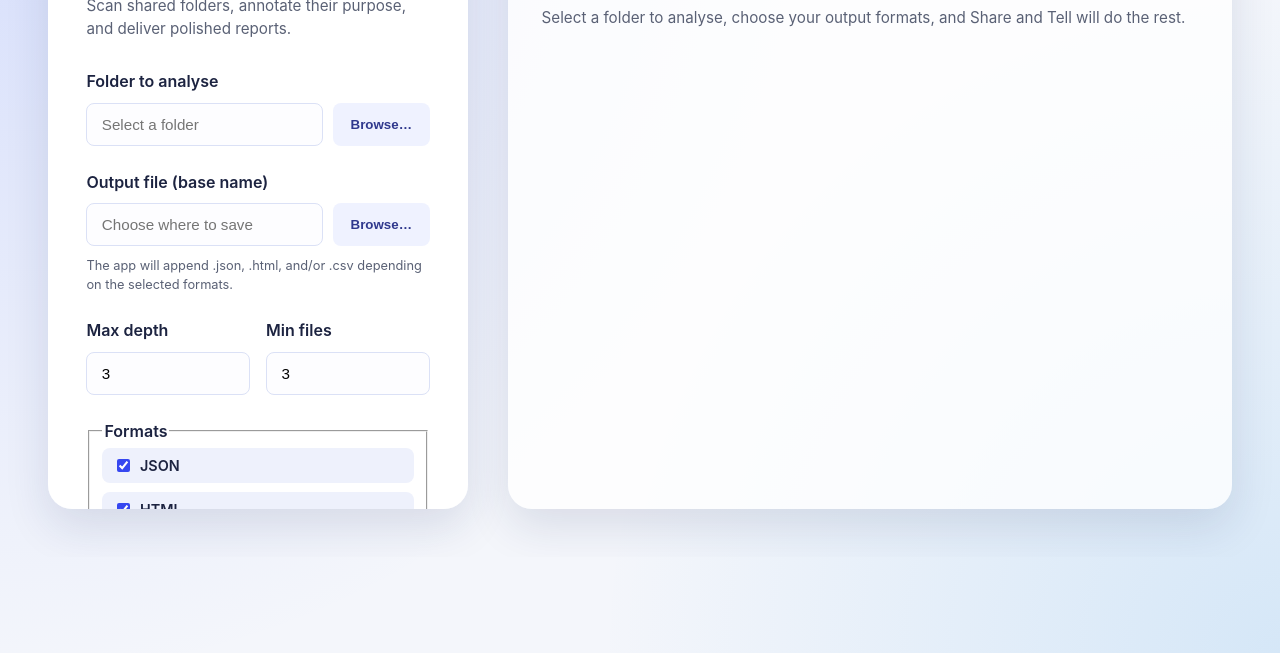
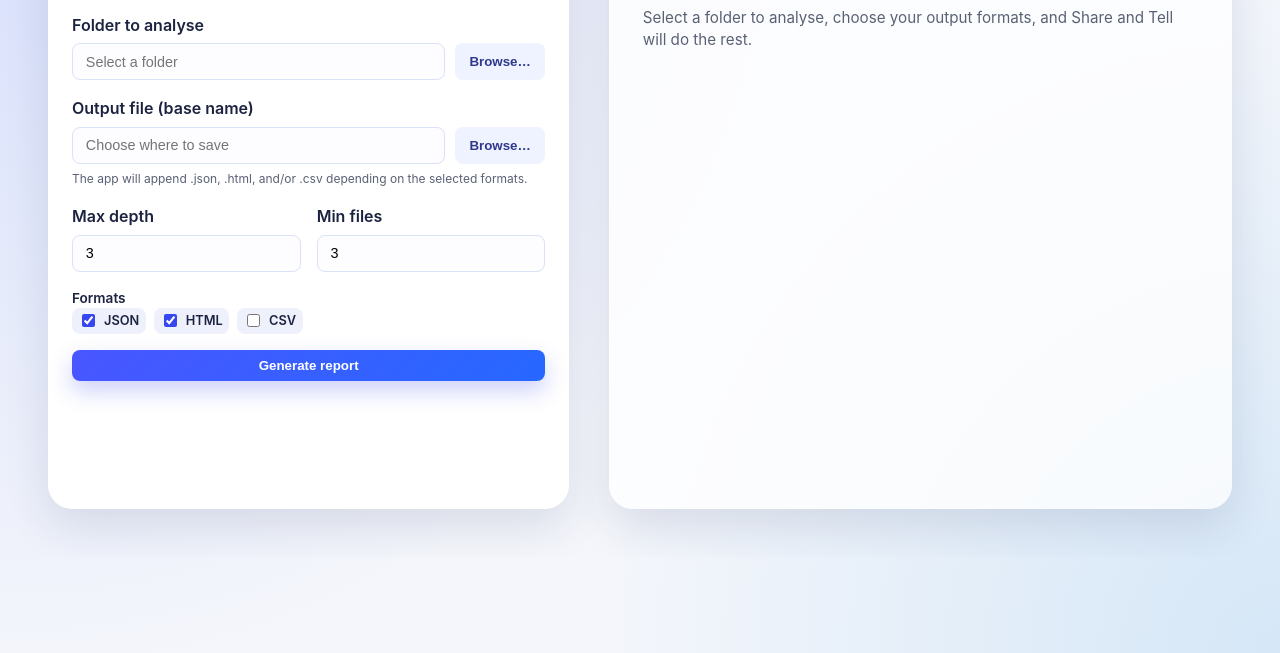
Before and after one commit to pubino/share-and-tell, a website with bundled scripts: page electron-app/src/renderer/index.html in a window 1280 px wide. Shown: the part 147-800 px from the top of the page. Built offline with nearby package versions, Linux system fonts and the light colour scheme.

Commit message:
Polish Electron UI and make macOS app single-window

```diff
--- a/electron-app/src/main/main.ts
+++ b/electron-app/src/main/main.ts
@@ -41,9 +41,7 @@ app.whenReady().then(createWindow).catch((error: unknown) => {
 });
 
 app.on("window-all-closed", () => {
-  if (process.platform !== "darwin") {
-    app.quit();
-  }
+  app.quit();
 });
 
 app.on("activate", async () => {
--- a/electron-app/src/renderer/index.html
+++ b/electron-app/src/renderer/index.html
@@ -39,8 +39,9 @@
               <input id="files-input" name="minFiles" type="number" min="0" value="3" />
             </div>
           </div>
-          <fieldset class="form__group">
+          <fieldset>
             <legend>Formats</legend>
+            <div class="formats">
               <label class="checkbox">
                 <input type="checkbox" name="format" value="json" checked />
                 JSON
@@ -53,6 +54,7 @@
                 <input type="checkbox" name="format" value="csv" />
                 CSV
               </label>
+            </div>
           </fieldset>
           <footer class="form__footer">
             <button type="submit" class="btn btn--primary">Generate report</button>
--- a/electron-app/src/renderer/styles.css
+++ b/electron-app/src/renderer/styles.css
@@ -44,43 +44,43 @@ body {
   gap: 2.5rem;
   padding: 3rem;
   height: calc(100vh - 6rem);
-  overflow: hidden;
+  overflow: auto;
 }
 
 .panel {
-  flex: 0 0 420px;
+  flex: 0 0 auto;
+  min-width: 360px;
   background: var(--color-panel);
   border-radius: var(--radius-large);
-  padding: 2.4rem;
+  padding: 1.5rem;
   box-shadow: var(--shadow-soft);
   display: flex;
   flex-direction: column;
-  gap: 1.75rem;
-  overflow-y: auto;
+  gap: 1.25rem;
 }
 
 .panel__header h1 {
   margin: 0;
-  font-size: 2.1rem;
+  font-size: 1.8rem;
   letter-spacing: -0.03em;
 }
 
 .panel__tagline {
-  margin: 0.35rem 0 0;
+  margin: 0.25rem 0 0;
   color: var(--color-muted);
-  font-size: 0.95rem;
+  font-size: 0.85rem;
 }
 
 .form {
   display: flex;
   flex-direction: column;
-  gap: 1.5rem;
+  gap: 1rem;
 }
 
 .form__group {
   display: flex;
   flex-direction: column;
-  gap: 0.6rem;
+  gap: 0.4rem;
 }
 
 .form__row {
@@ -101,11 +101,11 @@ legend {
 input[type="text"],
 input[type="number"] {
   width: 100%;
-  padding: 0.75rem 0.9rem;
+  padding: 0.6rem 0.8rem;
   border: 1.5px solid var(--color-border);
   border-radius: var(--radius-small);
   background: #fdfdff;
-  font-size: 0.95rem;
+  font-size: 0.9rem;
   transition: border-color 160ms ease, box-shadow 160ms ease;
 }
 
@@ -126,13 +126,13 @@ input[type="number"]:focus {
 }
 
 .checkbox {
-  display: inline-flex;
+  display: flex;
   align-items: center;
-  gap: 0.45rem;
-  padding: 0.4rem 0.65rem;
+  gap: 0.35rem;
+  padding: 0.2rem 0.4rem;
   background: var(--color-secondary);
   border-radius: var(--radius-small);
-  font-size: 0.9rem;
+  font-size: 0.8rem;
 }
 
 .checkbox input {
@@ -148,7 +148,7 @@ input[type="number"]:focus {
   align-items: center;
   justify-content: center;
   gap: 0.4rem;
-  padding: 0.7rem 1.1rem;
+  padding: 0.5rem 0.9rem;
   transition: transform 120ms ease, box-shadow 160ms ease;
 }
 
@@ -181,13 +181,13 @@ input[type="number"]:focus {
 .form__footer {
   display: flex;
   flex-direction: column;
-  gap: 0.6rem;
+  gap: 0.4rem;
 }
 
 #status-text {
-  min-height: 1.2rem;
+  min-height: 1rem;
   color: var(--color-muted);
-  font-size: 0.88rem;
+  font-size: 0.8rem;
 }
 
 .results {
@@ -199,7 +199,7 @@ input[type="number"]:focus {
   display: flex;
   flex-direction: column;
   gap: 1.5rem;
-  overflow: hidden;
+  overflow-y: auto;
 }
 
 .results__empty {
@@ -285,8 +285,29 @@ input[type="number"]:focus {
 
 .help-text {
   margin: 0;
-  font-size: 0.8rem;
+  font-size: 0.75rem;
   color: var(--color-muted);
+}
+
+fieldset {
+  border: none;
+  padding: 0;
+  margin: 0;
+}
+
+legend {
+  font-weight: 600;
+  color: #1c2340;
+  font-size: 0.85rem;
+  margin: 0 0.5rem 0 0;
+  padding: 0;
+}
+
+.formats {
+  display: flex;
+  flex-direction: row;
+  gap: 0.5rem;
+  align-items: center;
 }
 
 @media (max-width: 1080px) {
```
Lines whose indentation alone changed are shown as unchanged.
